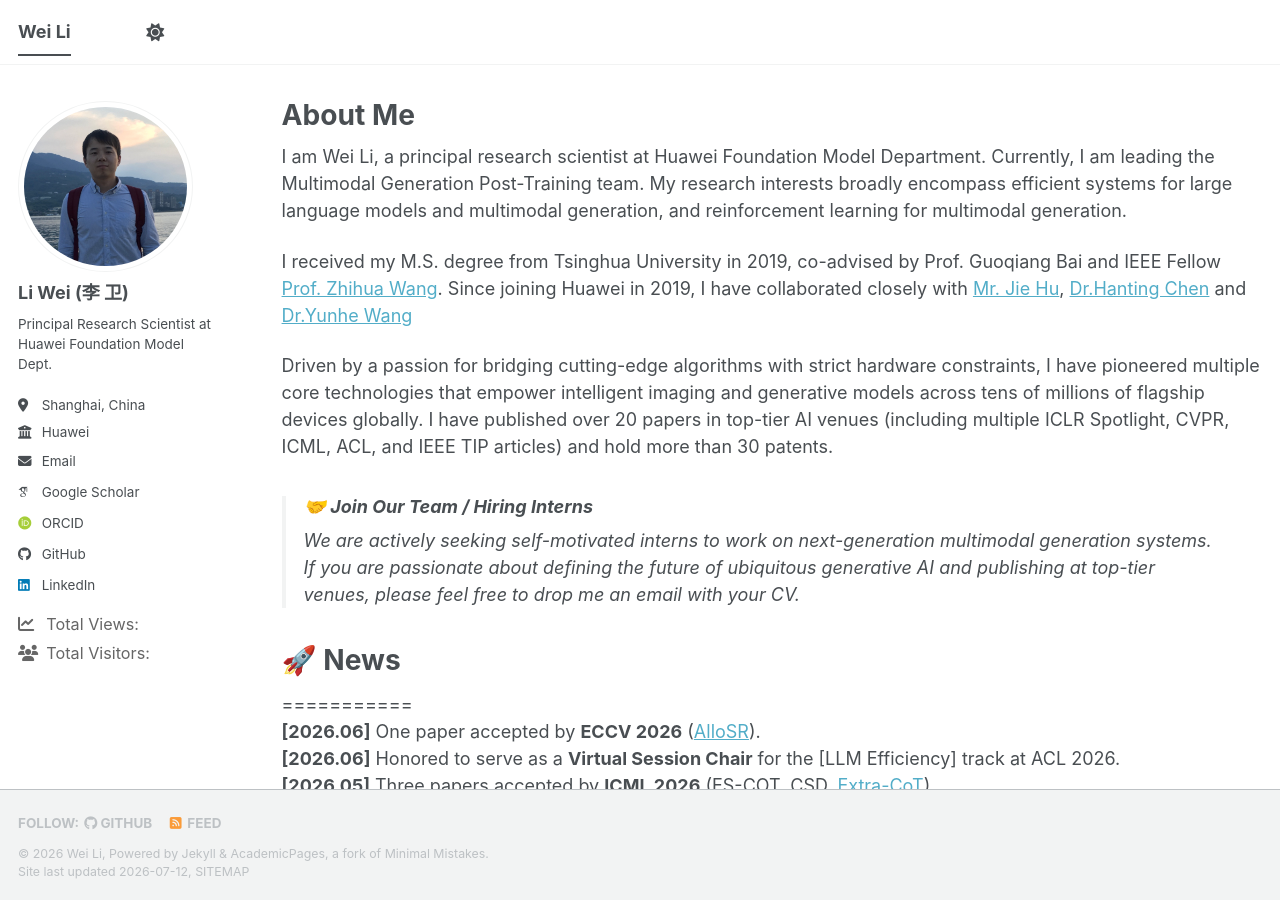
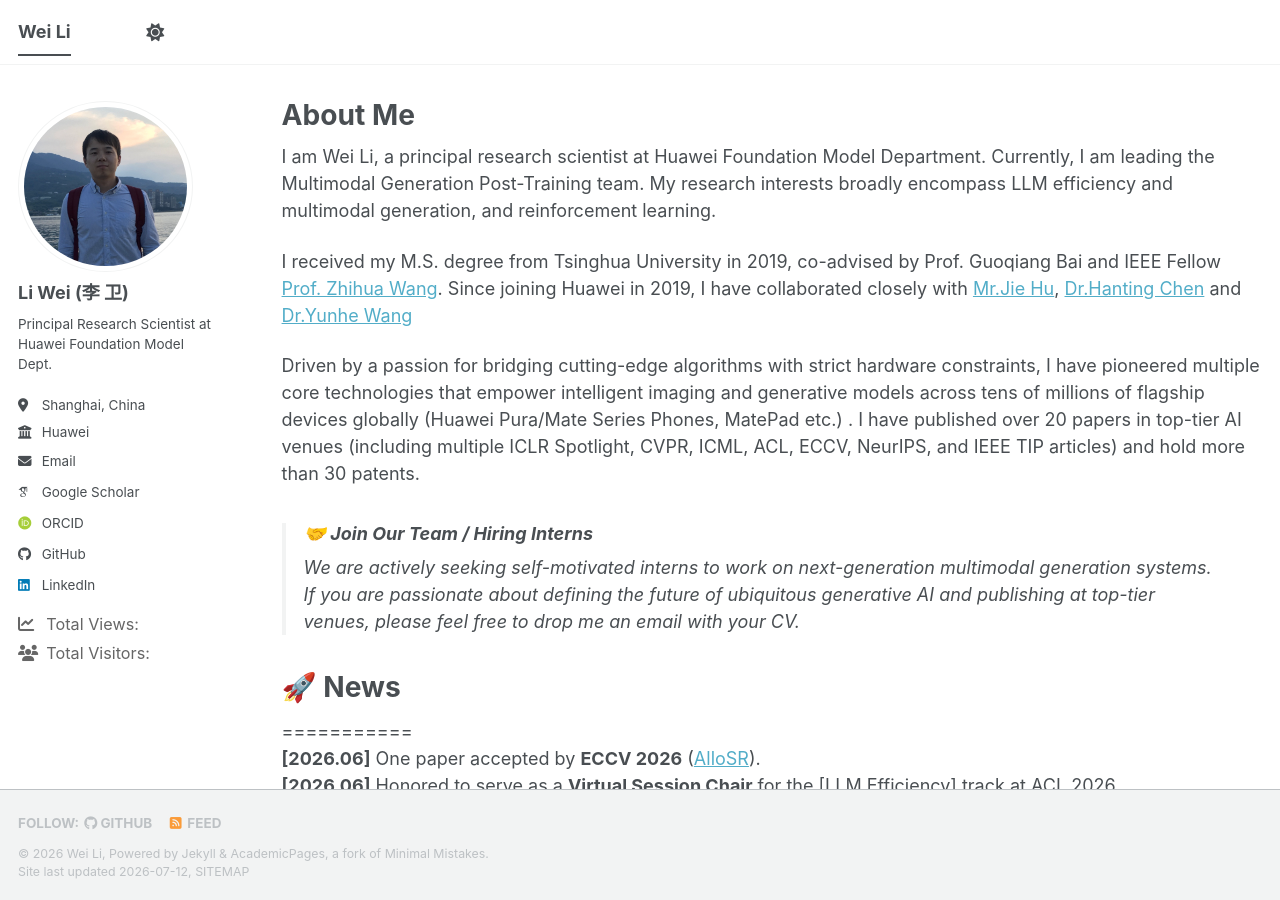
Before and after one commit to WeiLi-THU/WeiLi-THU.github.io, a Jekyll site: the page built from _pages/about.md, in a window 1280 px wide and 900 px high. Built offline with Jekyll 4.4.1, drawn with Linux system fonts in a browser that asks for light colours; some web fonts are replaced; a script bundle is joined from its source files by our own code; library files that are not in the unit come from our copies; comment, search, counter and statistics services are not loaded.

Commit message:
Update about.md

```diff
--- a/_pages/about.md
+++ b/_pages/about.md
@@ -7,11 +7,11 @@ redirect_from:
   - /about.html
 ---
 
-I am Wei Li, a principal research scientist at Huawei Foundation Model Department. Currently, I am leading the Multimodal Generation Post-Training team. My research interests broadly encompass efficient systems for large language models and multimodal generation, and reinforcement learning for multimodal generation.
+I am Wei Li, a principal research scientist at Huawei Foundation Model Department. Currently, I am leading the Multimodal Generation Post-Training team. My research interests broadly encompass LLM efficiency and multimodal generation, and reinforcement learning.
 
-I received my M.S. degree from Tsinghua University in 2019, co-advised by Prof. Guoqiang Bai and IEEE Fellow [Prof. Zhihua Wang](https://www.ime.tsinghua.edu.cn/info/1010/1746.htm). Since joining Huawei in 2019, I have collaborated closely with [Mr. Jie Hu](https://scholar.google.com/citations?user=o-3D3K4AAAAJ&hl=en), [Dr.Hanting Chen]([https://scholar.google.com/citations?user=wZ9N88gAAAAJ&hl=en) and [Dr.Yunhe Wang](https://scholar.google.com/citations?user=isizOkYAAAAJ&hl=en)
+I received my M.S. degree from Tsinghua University in 2019, co-advised by Prof. Guoqiang Bai and IEEE Fellow [Prof. Zhihua Wang](https://www.ime.tsinghua.edu.cn/info/1010/1746.htm). Since joining Huawei in 2019, I have collaborated closely with [Mr.Jie Hu](https://scholar.google.com/citations?user=o-3D3K4AAAAJ&hl=en), [Dr.Hanting Chen](https://scholar.google.com/citations?user=wZ9N88gAAAAJ&hl=en) and [Dr.Yunhe Wang](https://scholar.google.com/citations?user=isizOkYAAAAJ&hl=en)
 
-Driven by a passion for bridging cutting-edge algorithms with strict hardware constraints, I have pioneered multiple core technologies that empower intelligent imaging and generative models across tens of millions of flagship devices globally. I have published over 20 papers in top-tier AI venues (including multiple ICLR Spotlight, CVPR, ICML, ACL, and IEEE TIP articles) and hold more than 30 patents.
+Driven by a passion for bridging cutting-edge algorithms with strict hardware constraints, I have pioneered multiple core technologies that empower intelligent imaging and generative models across tens of millions of flagship devices globally (Huawei Pura/Mate Series Phones, MatePad etc.) . I have published over 20 papers in top-tier AI venues (including multiple ICLR Spotlight, CVPR, ICML, ACL, ECCV, NeurIPS, and IEEE TIP articles) and hold more than 30 patents.
 
 > ### 🤝 Join Our Team / Hiring Interns
 > We are actively seeking self-motivated interns to work on next-generation multimodal generation systems. If you are passionate about defining the future of ubiquitous generative AI and publishing at top-tier venues, please feel free to drop me an email with your CV.
```
